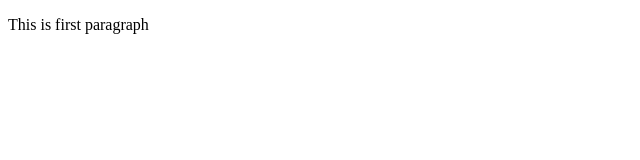
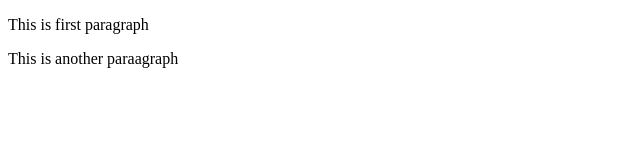
Before and after one commit to Aguero919/amigo-git, a plain HTML site: page index.html in a window 1280 px wide. Shown: the whole page, without its empty margins (0-640 px from the left). Drawn offline with Linux system fonts and the light colour scheme.

Commit message:
added another p tag

```diff
--- a/index.html
+++ b/index.html
@@ -8,5 +8,6 @@
 </head>
 <body>
     <p>This is first paragraph</p>
+    <P>This is another paraagraph</P>
 </body>
 </html>
```
